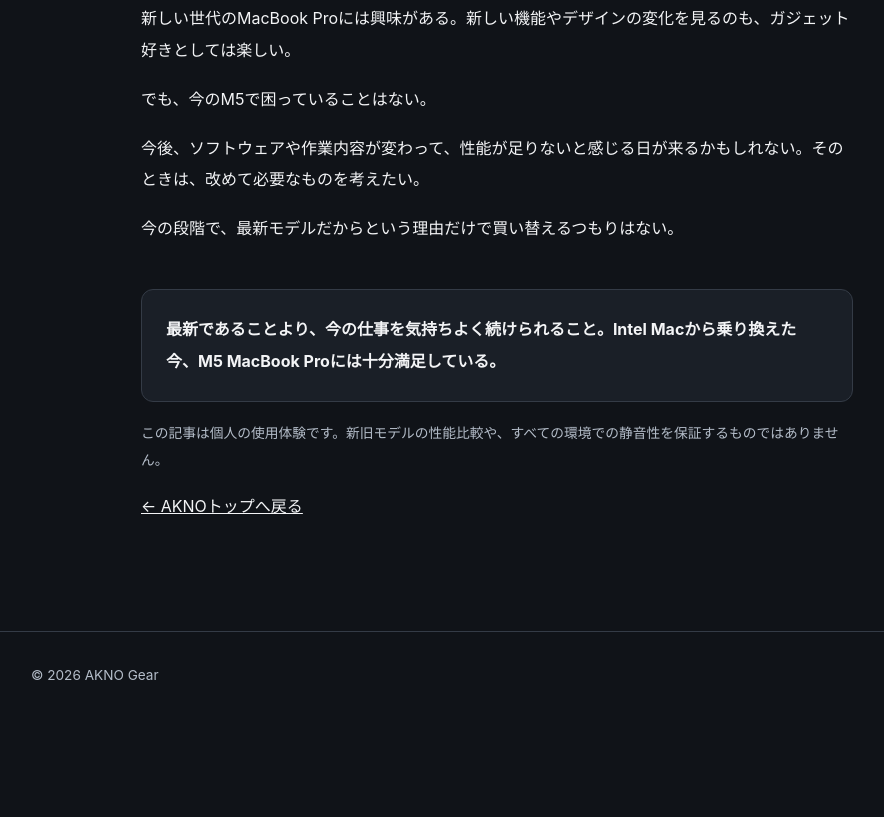
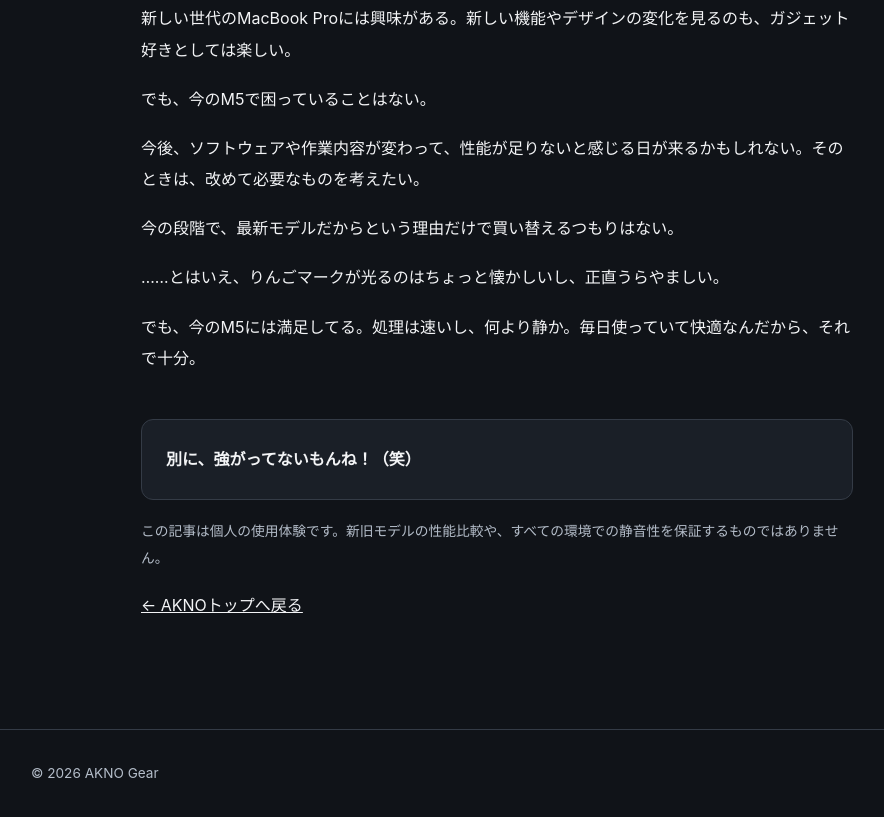
Before and after one commit to aknoworks/akno-site, a plain HTML site: page gear/macbook-pro-m5.html in a window 1280 px wide. Shown: the part 4540-5357 px from the top of the page, without its empty margins (143-1027 px from the left). Before the commit the page ends 5258 px from the top, so only its background shows below. Drawn offline with Linux system fonts and the light colour scheme.

Commit message:
Make M5 article ending lighter and more personal

```diff
--- a/gear/macbook-pro-m5.html
+++ b/gear/macbook-pro-m5.html
@@ -51,7 +51,9 @@ footer{border-top:1px solid var(--line);color:var(--muted);padding:30px 0;font-s
 <p>でも、今のM5で困っていることはない。</p>
 <p>今後、ソフトウェアや作業内容が変わって、性能が足りないと感じる日が来るかもしれない。そのときは、改めて必要なものを考えたい。</p>
 <p>今の段階で、最新モデルだからという理由だけで買い替えるつもりはない。</p>
-<div class="end">最新であることより、今の仕事を気持ちよく続けられること。Intel Macから乗り換えた今、M5 MacBook Proには十分満足している。</div>
+<p>……とはいえ、りんごマークが光るのはちょっと懐かしいし、正直うらやましい。</p>
+<p>でも、今のM5には満足してる。処理は速いし、何より静か。毎日使っていて快適なんだから、それで十分。</p>
+<div class="end">別に、強がってないもんね！（笑）</div>
 <p class="note">この記事は個人の使用体験です。新旧モデルの性能比較や、すべての環境での静音性を保証するものではありません。</p>
 <p><a href="/">← AKNOトップへ戻る</a></p>
 </article></main><footer><div class="wrap">© 2026 AKNO Gear</div></footer>
```
